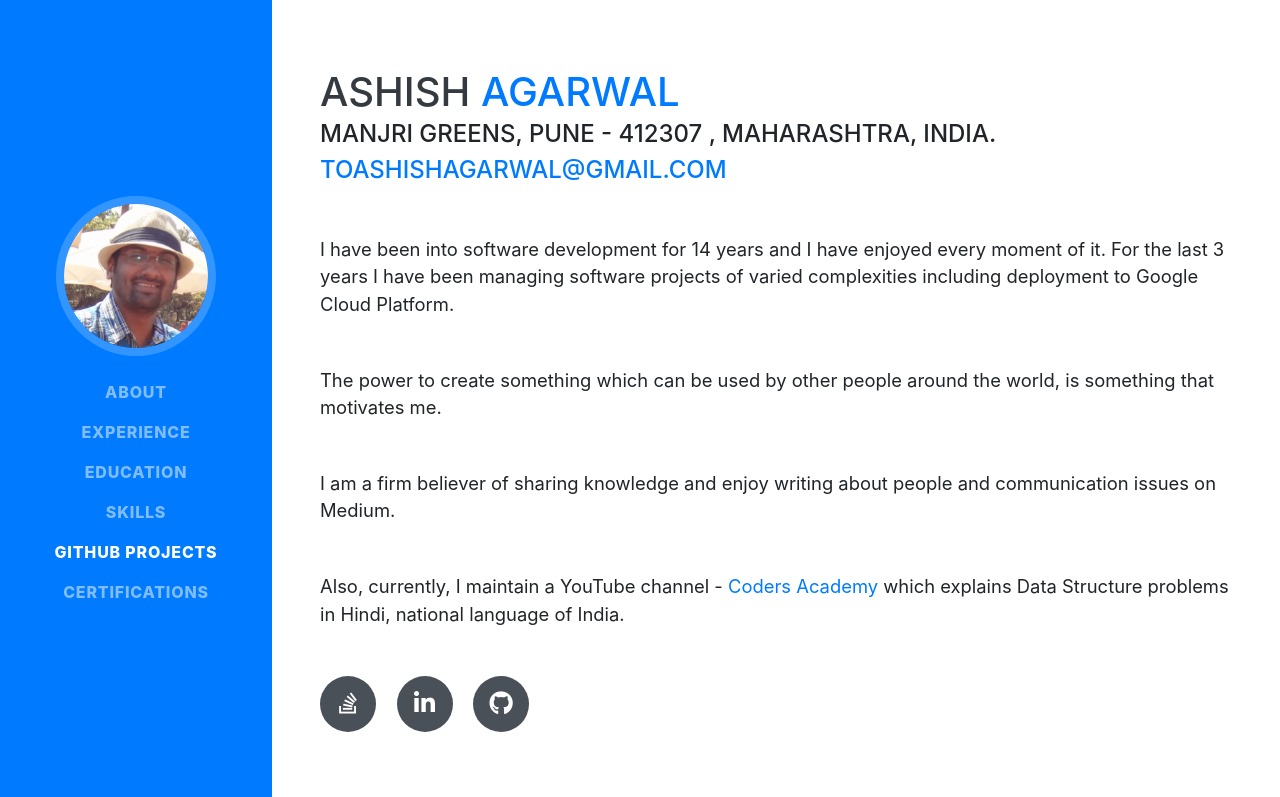
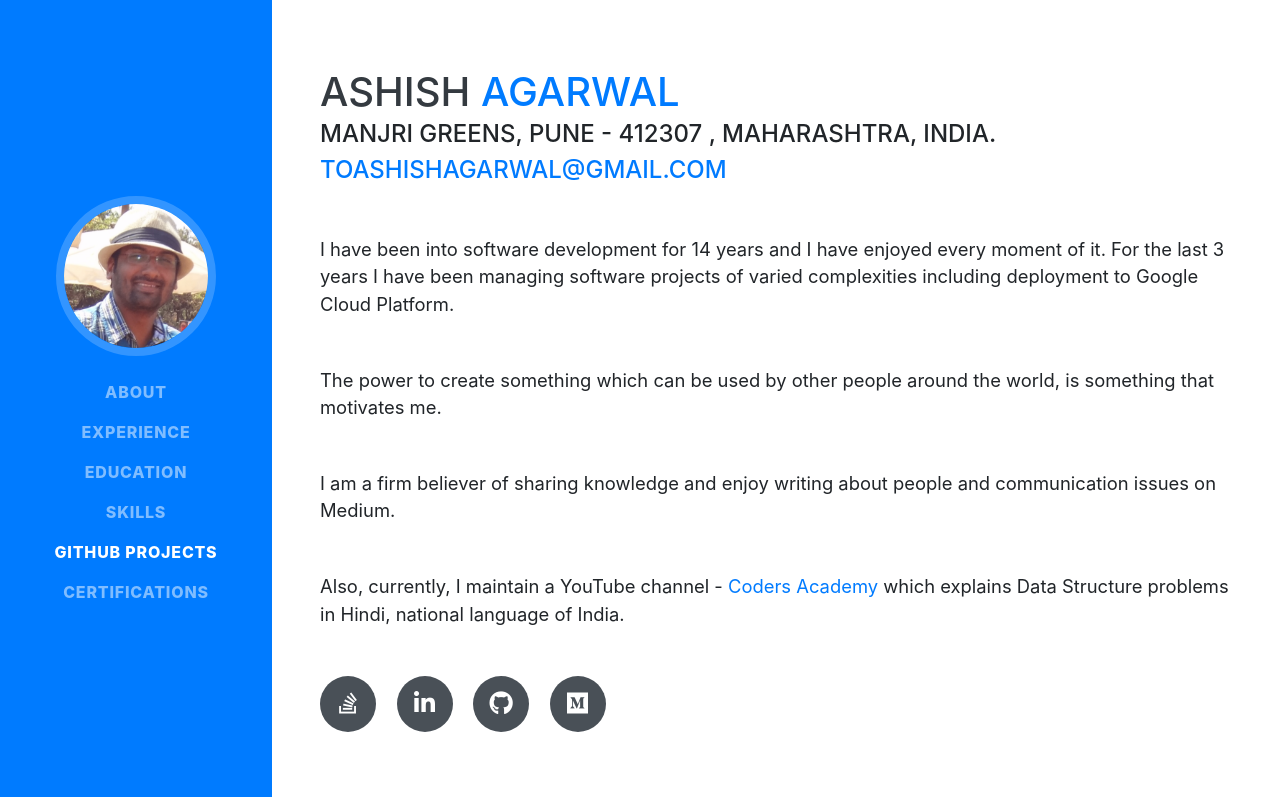
Before and after one commit to toashishagarwal-zz/toashishagarwal.github.io, a website with bundled scripts: page index.html in a window 1280 px wide. Shown: the top 797 px of the page. Built offline with nearby package versions, Linux system fonts and the light colour scheme; a web font is replaced by a local one.

Commit message:
Update index.html

```diff
--- a/index.html
+++ b/index.html
@@ -119,9 +119,10 @@
              target="_blank">
             <i class="fab fa-github"></i>
           </a>
-          <!-- <a href="#">
-            <i class="fab fa-twitter"></i>
+          <a href="https://medium.com/@toashishagarwal">
+            <i class="fab fa-medium"></i>
           </a>
+          <!--
           <a href="#">
             <i class="fab fa-facebook-f"></i>
           </a> -->
```
